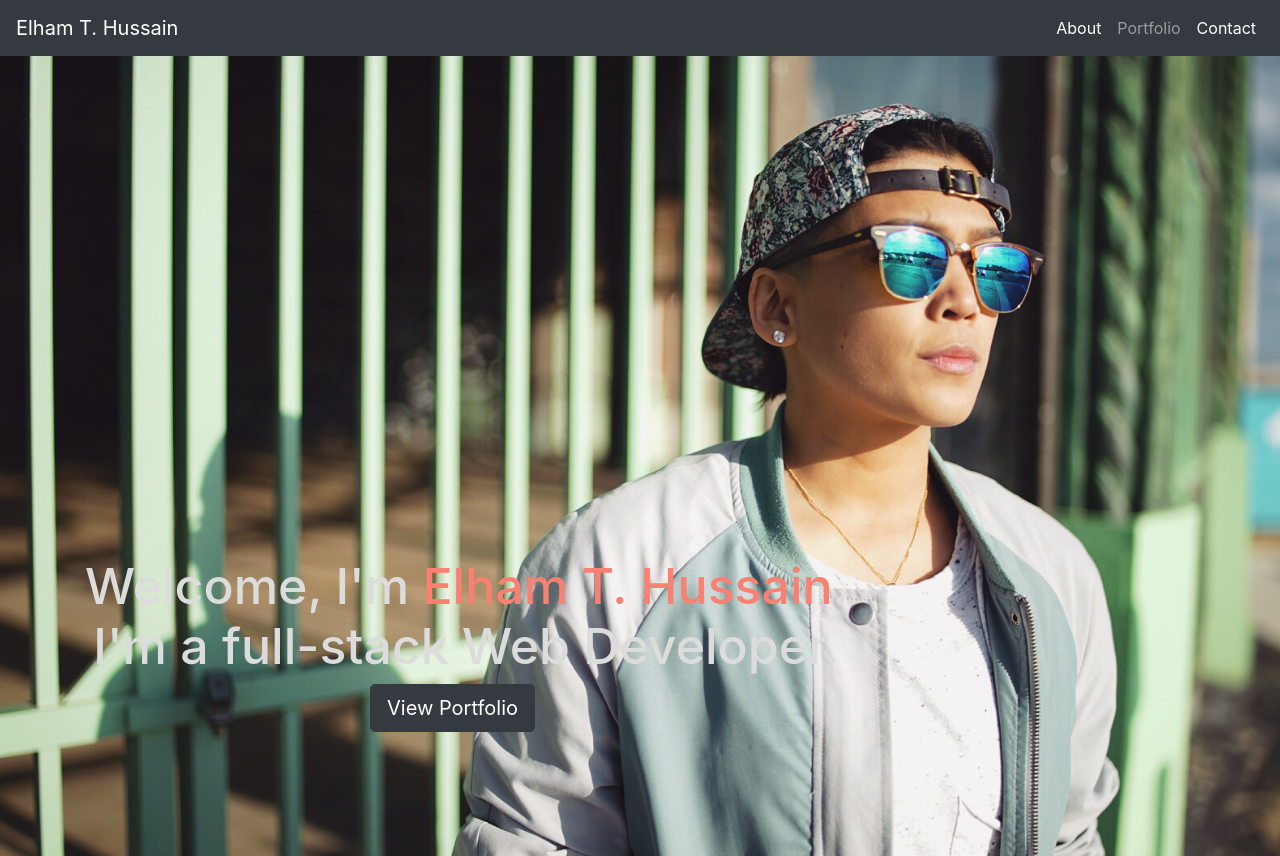
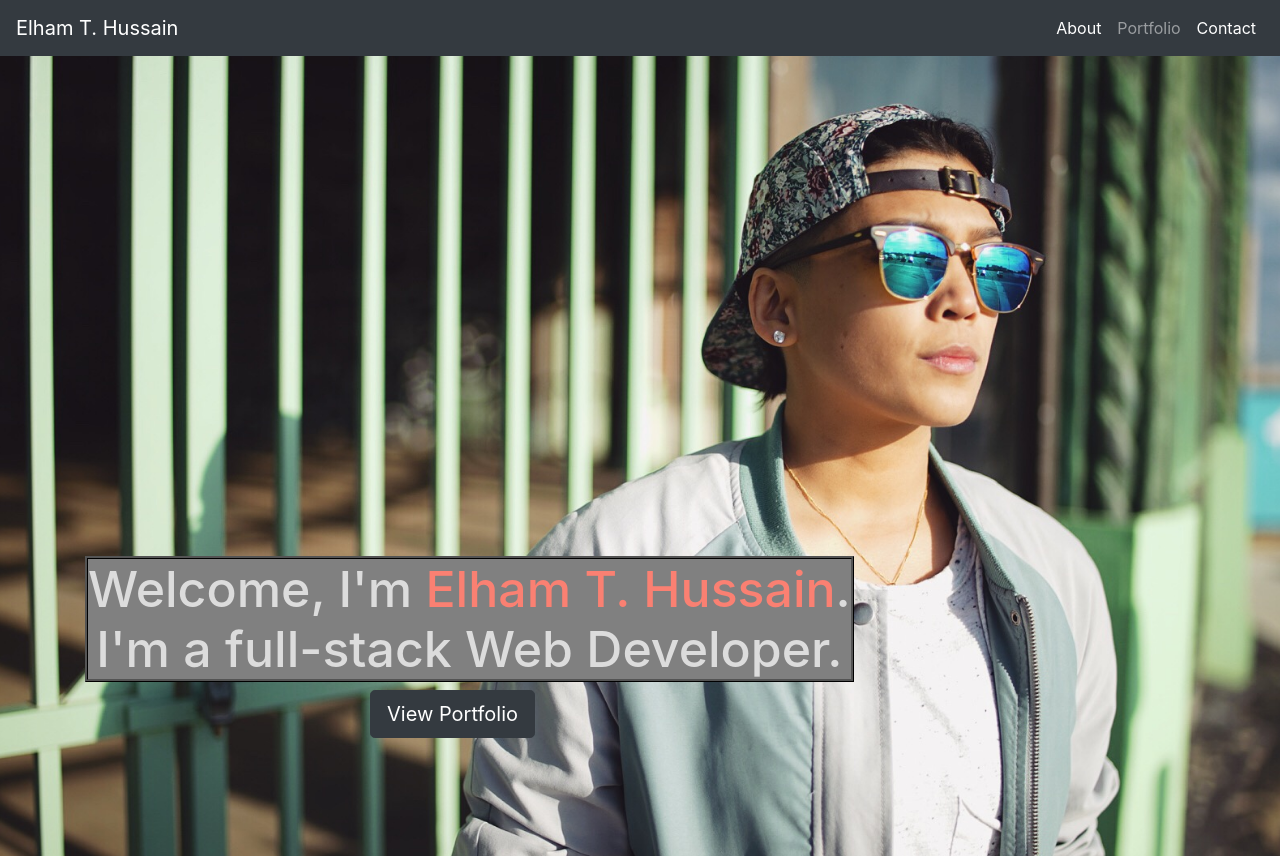
Before and after one commit to ElhamFabe/Portfolio, a plain HTML site: page index.html in a window 1280 px wide. Shown: the top 856 px of the page. Drawn offline with nearby package versions, Linux system fonts and the light colour scheme; files that its build step writes are made by us from their sources.

Commit message:
Added border to index.html

```diff
--- a/style.css
+++ b/style.css
@@ -23,8 +23,10 @@ html {
   }
 
   .text1 {
-       margin-top: 500px;
-          float: left;
+      background-color: gray;
+      margin-top: 500px;
+      border: 3px black ridge;
+      float: left;
       font-size: 50px;
       text-align: center;
       color: gainsboro;
```
Also changed, not shown: About.html (+1 -1 lines), contact.html (+2 -1 lines), index.html (+4 -1 lines), portfolio.html (+2 -0 lines).
